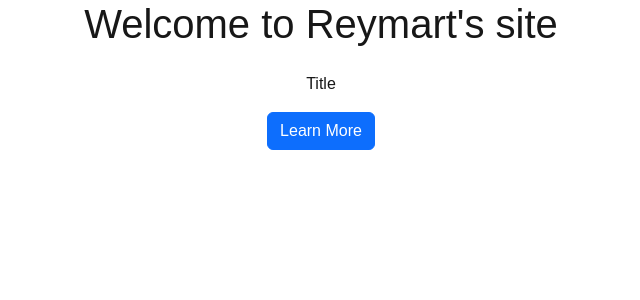
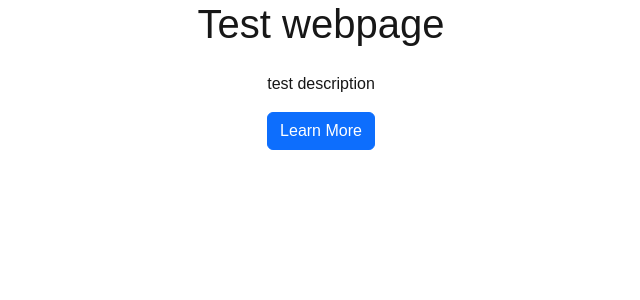
Before and after one commit to groovyrey/nextapp, a Next.js app: page / in a window 1280 px wide. Shown: the top 300 px of the page, without its empty margins (319-959 px from the left). Built offline with nearby package versions, Linux system fonts and the light colour scheme.

Commit message:
update page.js

```diff
--- a/src/app/page.js
+++ b/src/app/page.js
@@ -5,8 +5,8 @@ export default function Home() {
     <div className="min-h-screen flex flex-col">
       {/* Hero Section */}
       <header className="bg-blue-600 py-16 text-center">
-        <h1 className="text-4xl font-bold">Welcome to Reymart's site</h1>
-        <p className="mt-4">Title</p>
+        <h1 className="text-4xl font-bold">Test webpage</h1>
+        <p className="mt-4">test description</p>
         <button className="btn btn-primary mt-6 font-semibold rounded-lg">Learn More</button>
       </header>
     </div>
```
